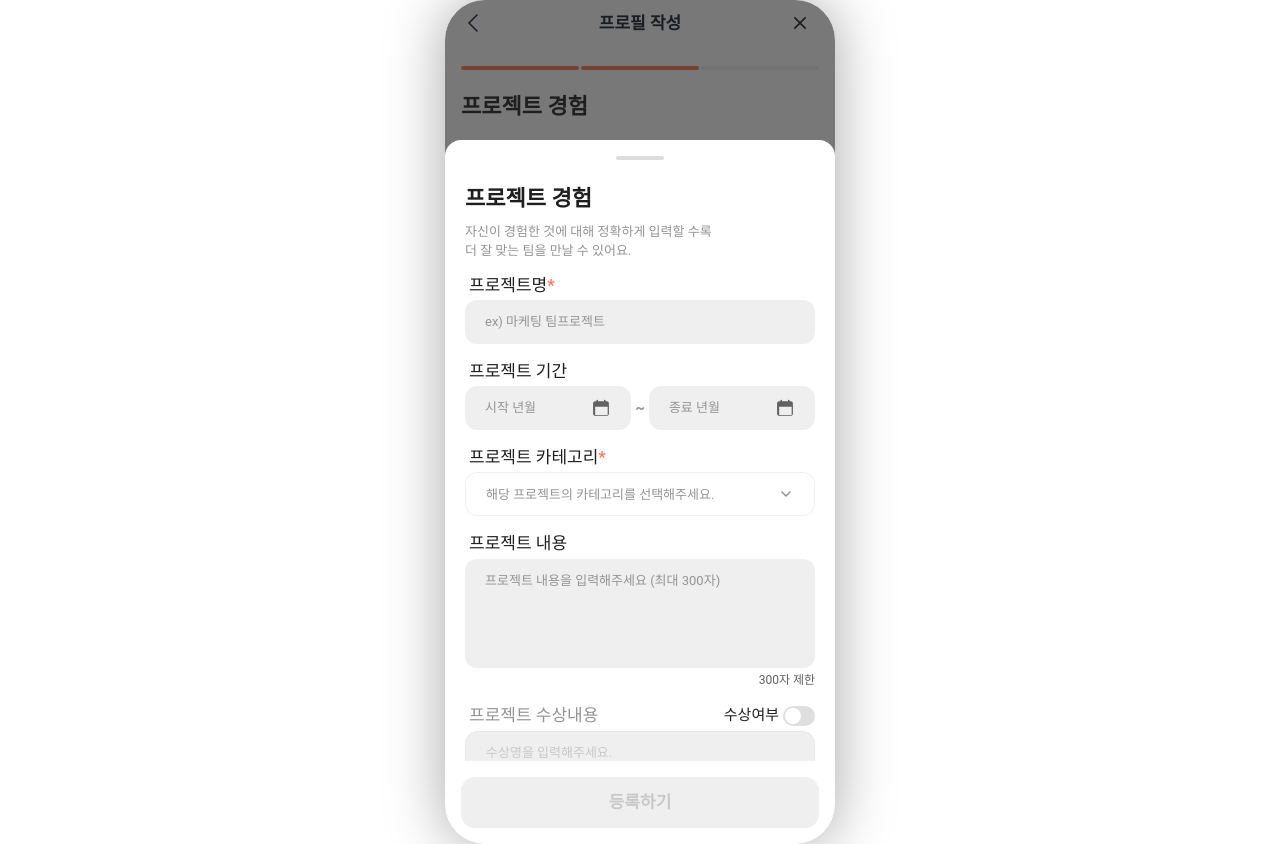
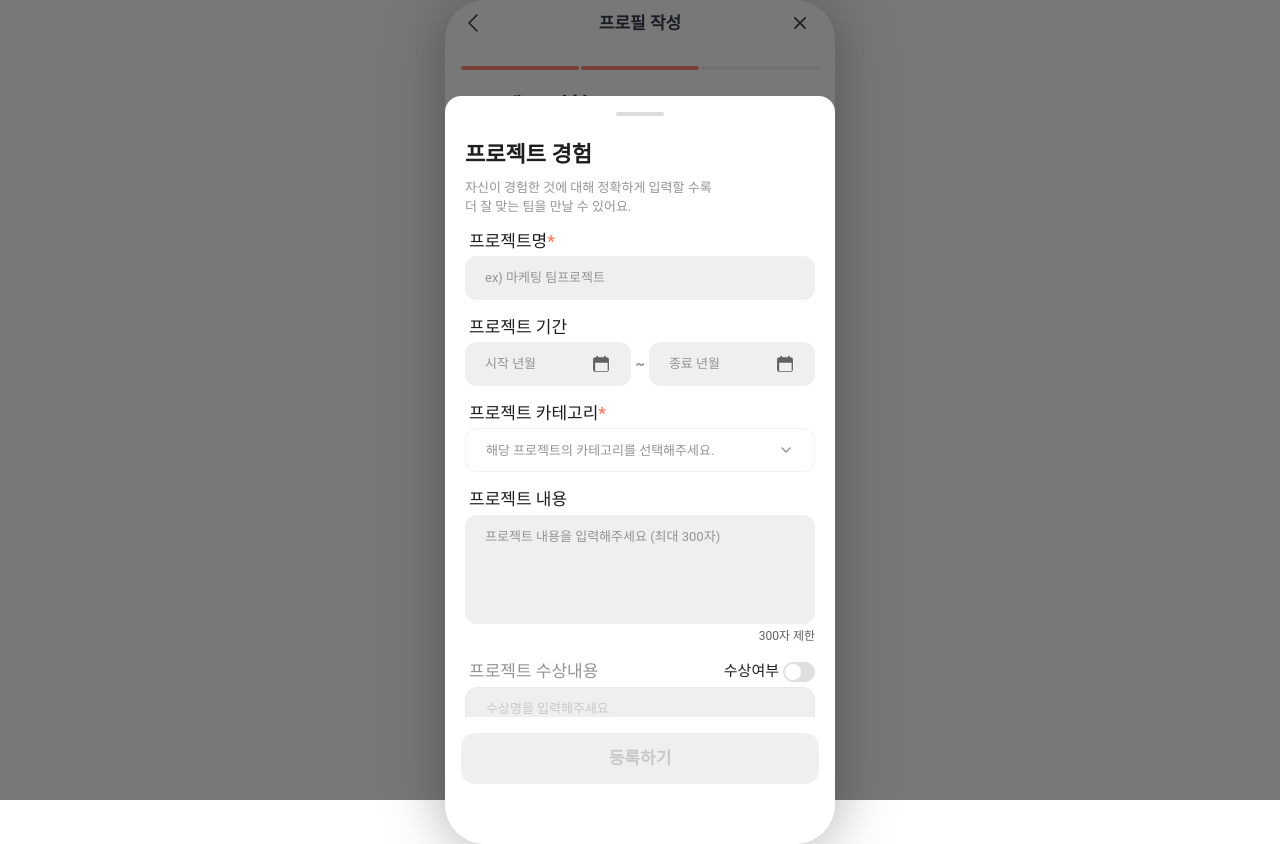
Before and after one commit to IT-Cotato/13th-Gongmozip-FE, a Next.js app: page /mypage/profile-management/new/experience in a window 1280 px wide. Both pictures are taken after a click on the button "프로젝트 입력". Built offline with nearby package versions, Linux system fonts and the light colour scheme.

Commit message:
fix: 바텀시트 오류처리

```diff
--- a/src/app/mypage/profile-management/new/certificates/_components/CertificateSheet.tsx
+++ b/src/app/mypage/profile-management/new/certificates/_components/CertificateSheet.tsx
@@ -1,6 +1,7 @@
 "use client";
 
 import { useState } from "react";
+import BottomSheet from "@/components/BottomSheet";
 import type { Certificate } from "./CertificateCard";
 
 const CERTIFICATE_CATEGORIES = [
@@ -57,19 +58,7 @@ export function CertificateSheet({ onClose, onSubmit }: CertificateSheetProps) {
   }
 
   return (
-    <div className="fixed inset-0 z-50 flex items-end justify-center bg-[rgba(31,31,31,0.6)]">
-      <button
-        type="button"
-        aria-label="닫기"
-        onClick={onClose}
-        className="absolute inset-0 h-full w-full"
-      />
-
-      <div className="relative flex max-h-[88vh] w-full max-w-[390px] flex-col overflow-hidden rounded-t-2xl bg-white">
-        <div className="flex w-full flex-col items-center pt-4 pb-6">
-          <span className="h-1 w-12 rounded-full bg-[rgba(97,97,97,0.22)]" />
-        </div>
-
+    <BottomSheet onClose={onClose} aria-label="자격증 추가">
       <div className="flex-1 overflow-y-auto px-5 pb-6">
         <div className="flex flex-col gap-2">
           <h2 className="text-[22px] leading-[1.35] font-bold text-[#1f1f1f]">자격증 추가</h2>
@@ -90,9 +79,7 @@ export function CertificateSheet({ onClose, onSubmit }: CertificateSheetProps) {
                   aria-pressed={isActive}
                   onClick={() => handleSelectCategory(option)}
                   className={`flex h-8 items-center justify-center rounded-full px-2.5 text-[15px] leading-[1.25] font-semibold ${
-                      isActive
-                        ? "bg-[#1f1f1f] text-white"
-                        : "bg-[rgba(97,97,97,0.1)] text-[#616161]"
+                    isActive ? "bg-[#1f1f1f] text-white" : "bg-[rgba(97,97,97,0.1)] text-[#616161]"
                   }`}
                 >
                   {option}
@@ -163,7 +150,6 @@ export function CertificateSheet({ onClose, onSubmit }: CertificateSheetProps) {
           등록하기
         </button>
       </div>
-      </div>
-    </div>
+    </BottomSheet>
   );
 }
--- a/src/app/mypage/profile-management/new/experience/_components/ProjectExperienceSheet.tsx
+++ b/src/app/mypage/profile-management/new/experience/_components/ProjectExperienceSheet.tsx
@@ -1,6 +1,7 @@
 "use client";
 
 import { useState } from "react";
+import BottomSheet from "@/components/BottomSheet";
 import { Toggle } from "@/app/mypage/settings/_components/Toggle";
 import { CalendarIcon, ChevronDownIcon } from "../../../_components/icons";
 import { MonthYearPickerPopup } from "./MonthYearPickerPopup";
@@ -88,26 +89,13 @@ export function ProjectExperienceSheet({ onClose, onSubmit }: ProjectExperienceS
   }
 
   return (
-    <div className="fixed inset-0 z-50 flex items-end justify-center bg-[rgba(31,31,31,0.6)]">
-      <button
-        type="button"
-        aria-label="닫기"
-        onClick={onClose}
-        className="absolute inset-0 h-full w-full"
-      />
-
-      <div className="relative flex max-h-[88vh] w-full max-w-[390px] flex-col overflow-hidden rounded-t-2xl bg-white">
-        <div className="flex w-full flex-col items-center pt-4 pb-6">
-          <span className="h-1 w-12 rounded-full bg-[rgba(97,97,97,0.22)]" />
-        </div>
-
+    <BottomSheet onClose={onClose} aria-label="프로젝트 경험 추가">
       <div className="flex-1 overflow-y-auto px-5 pb-6">
         <div className="flex flex-col gap-2">
           <h2 className="text-[22px] leading-[1.35] font-bold text-[#1f1f1f]">프로젝트 경험</h2>
           <p className="text-[13px] leading-[1.5] text-[#949494]">
             자신이 경험한 것에 대해 정확하게 입력할 수록
-              <br />
-              더 잘 맞는 팀을 만날 수 있어요.
+            <br />더 잘 맞는 팀을 만날 수 있어요.
           </p>
         </div>
 
@@ -128,9 +116,7 @@ export function ProjectExperienceSheet({ onClose, onSubmit }: ProjectExperienceS
                 <FieldLabel label="프로젝트 기간" />
                 <button
                   type="button"
-                    onClick={() =>
-                      setActiveDateField((prev) => (prev === "start" ? null : "start"))
-                    }
+                  onClick={() => setActiveDateField((prev) => (prev === "start" ? null : "start"))}
                   className="flex h-11 w-full items-center justify-between rounded-xl bg-[rgba(97,97,97,0.1)] px-5 py-3 text-left text-[13px] leading-[1.5]"
                 >
                   <span className={startMonth ? "text-[#1F1F1F]" : "text-[#949494]"}>
@@ -289,7 +275,6 @@ export function ProjectExperienceSheet({ onClose, onSubmit }: ProjectExperienceS
           등록하기
         </button>
       </div>
-      </div>
-    </div>
+    </BottomSheet>
   );
 }
--- /dev/null
+++ b/src/components/BottomSheet.tsx
@@ -0,0 +1,37 @@
+"use client";
+
+import type { MouseEvent, ReactNode } from "react";
+import Dialog from "./Dialog";
+
+type BottomSheetProps = {
+  onClose: () => void;
+  children: ReactNode;
+  "aria-label": string;
+};
+
+export default function BottomSheet({ onClose, children, ...ariaProps }: BottomSheetProps) {
+  function handleBackdropClick(event: MouseEvent<HTMLDialogElement>) {
+    if (event.target === event.currentTarget) {
+      onClose();
+    }
+  }
+
+  return (
+    <Dialog
+      {...ariaProps}
+      role="dialog"
+      aria-modal="true"
+      open
+      onOpenChange={(open) => {
+        if (!open) onClose();
+      }}
+      onClick={handleBackdropClick}
+      className="fixed inset-x-0 bottom-0 top-auto mx-auto flex max-h-[88vh] w-full max-w-[390px] flex-col overflow-hidden rounded-t-2xl bg-white p-0 shadow-none backdrop:bg-[rgba(31,31,31,0.6)]"
+    >
+      <div className="flex w-full shrink-0 flex-col items-center pt-4 pb-6">
+        <span className="h-1 w-12 rounded-full bg-[rgba(97,97,97,0.22)]" />
+      </div>
+      {children}
+    </Dialog>
+  );
+}
```
Lines whose indentation alone changed are shown as unchanged.
